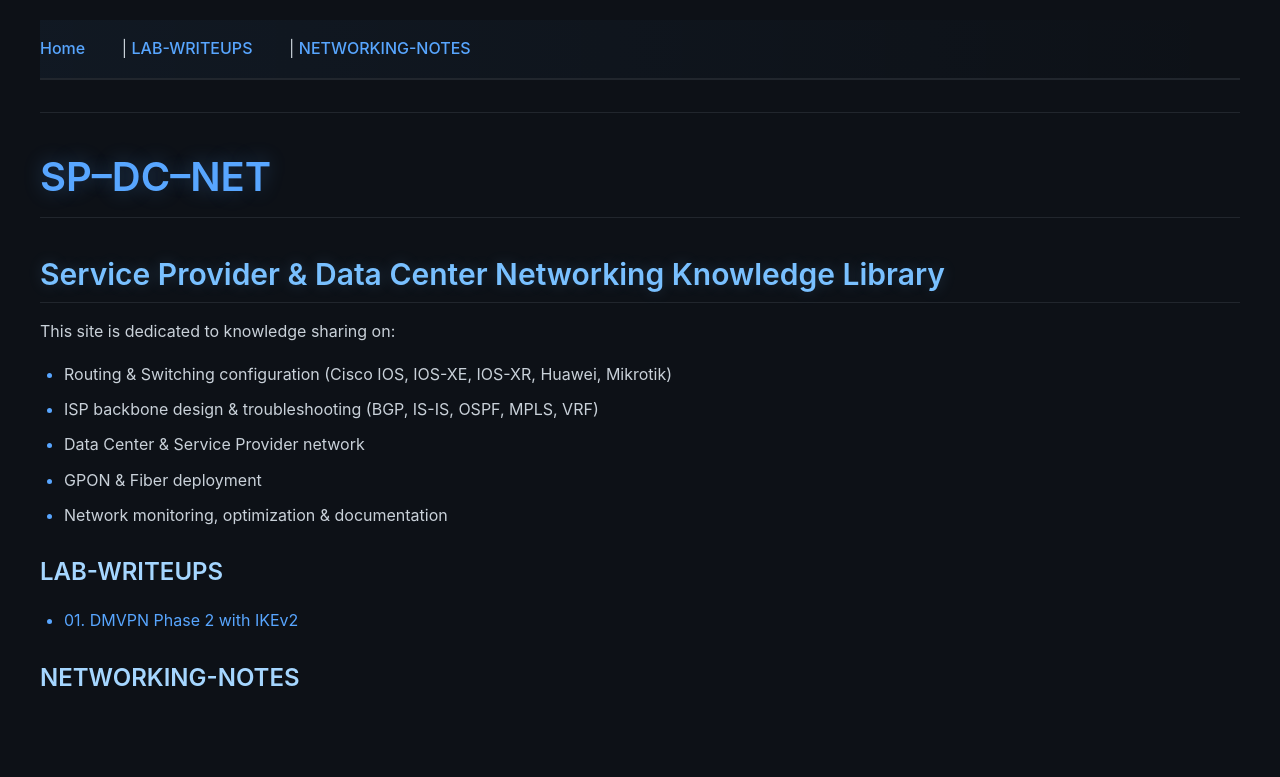
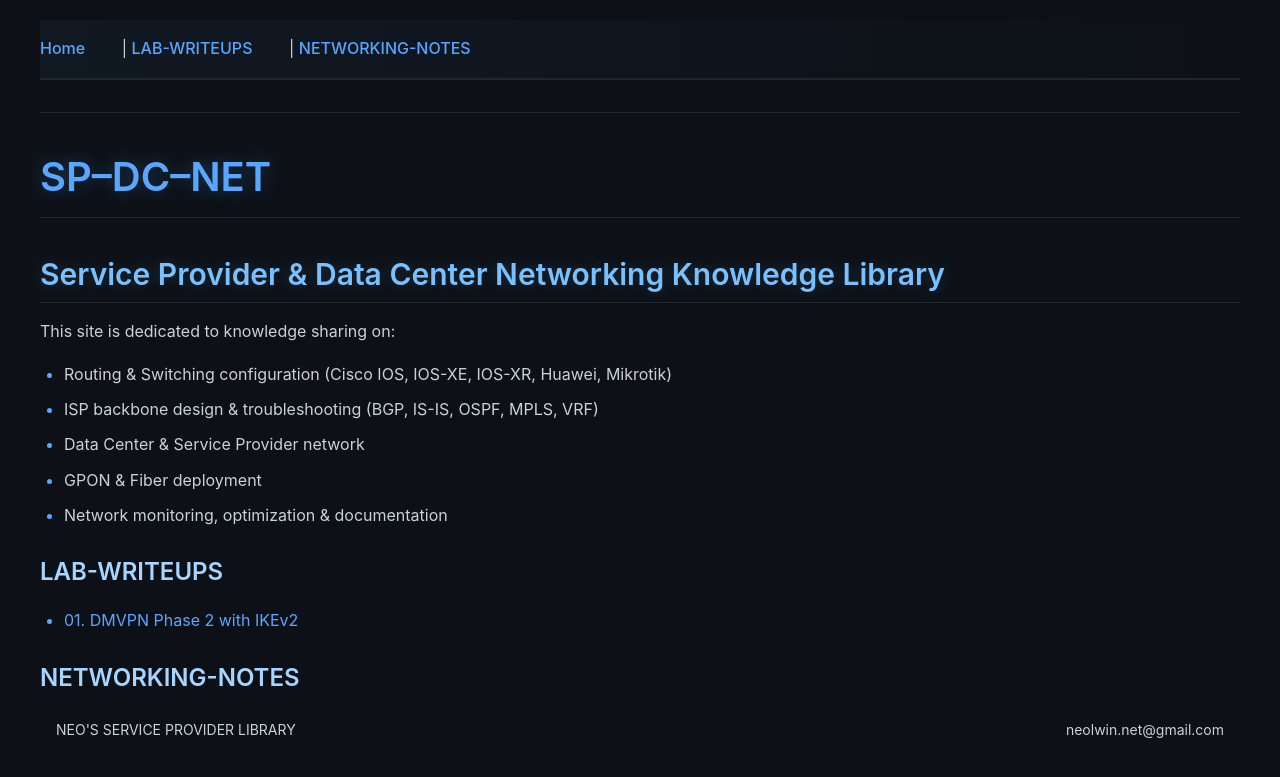
Before and after one commit to neolwin-net/sp-dc-net, a Jekyll site: the page built from index.md, in a window 1280 px wide. Shown: the top 777 px of the page. Built offline with Jekyll 4.4.1, drawn with Linux system fonts in a browser that asks for light colours.

Commit message:
Update default.html

```diff
--- a/_layouts/default.html
+++ b/_layouts/default.html
@@ -20,14 +20,13 @@
 
   {{ content }}
 
-  <footer>
-    <span style="position: fixed; bottom: 10px; left: 100000000px;">
+  <footer style="position: relative; width: 100%; padding: 16px 0; font-size: 14px;">
+    <div style="position: absolute; bottom: 0; left: 0; padding-left: 16px;">
       NEO'S SERVICE PROVIDER LIBRARY
-    </span>
-
-    <span style="position: fixed; bottom: 10px; right: 100000000px;">
+    </div>
+    <div style="position: absolute; bottom: 0; right: 0; padding-right: 16px;">
       neolwin.net@gmail.com
-    </span>
+    </div>
   </footer>
 
 </body>
```
